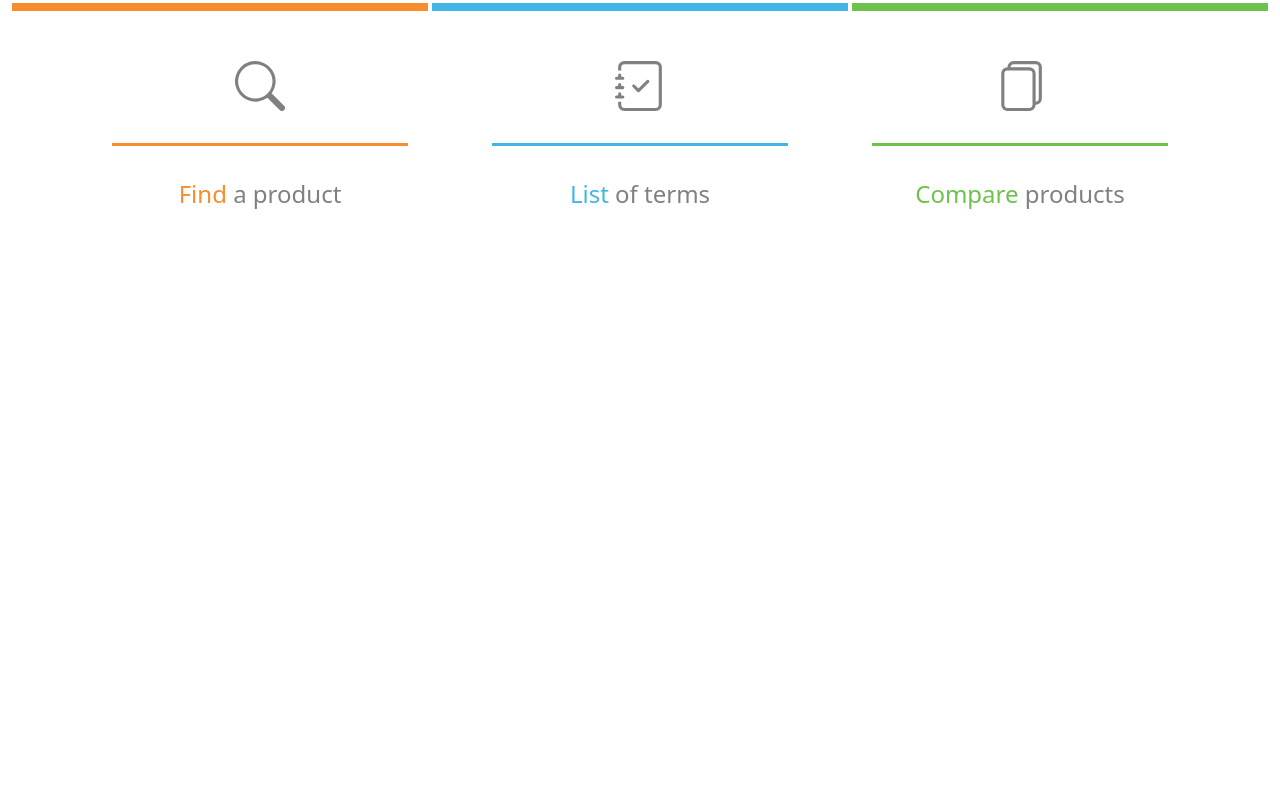
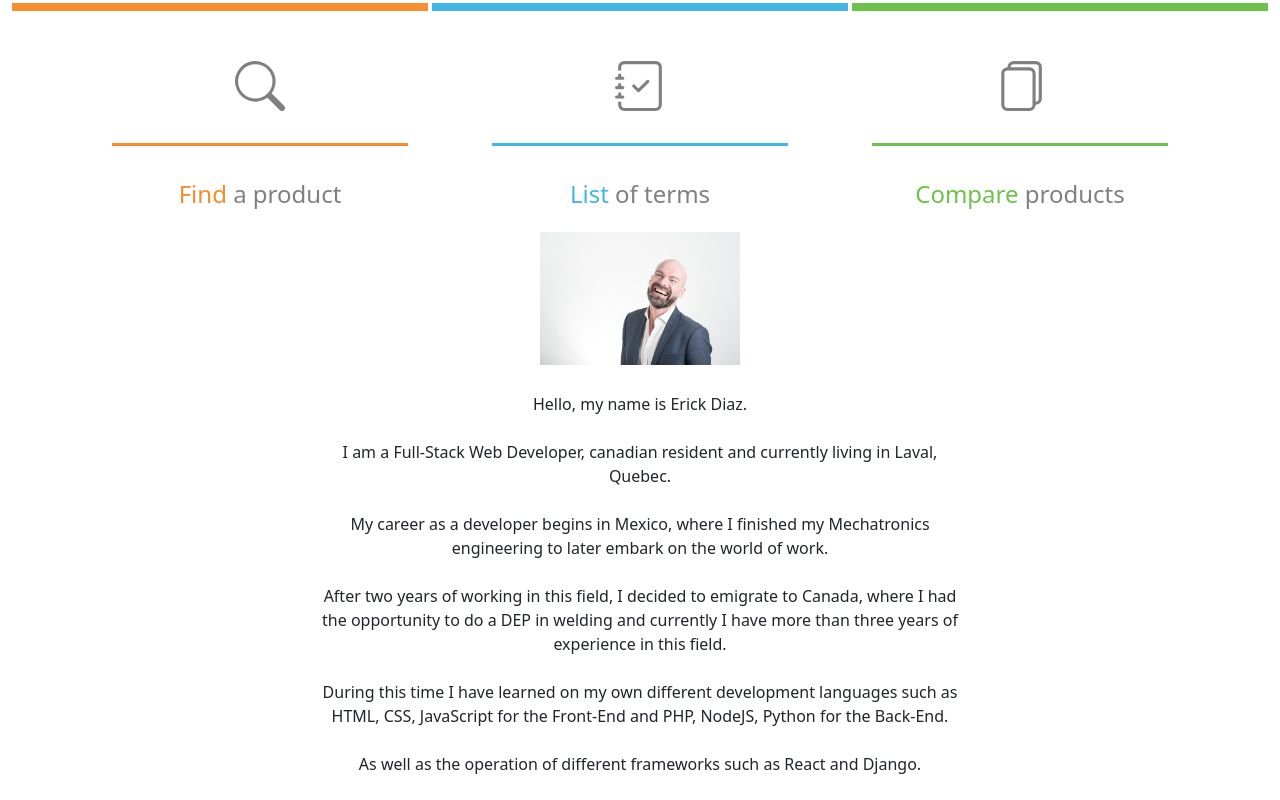
Before and after one commit to tlaloc-debug/microinfonetlify, a React (Create React App) app: page /about in a window 1280 px wide. Shown: the part 253-1053 px from the top of the page. Before the commit the page ends 800 px from the top, so only its background shows below. Built offline with nearby package versions, Linux system fonts and the light colour scheme.

Commit message:
add aboutjs

```diff
--- /dev/null
+++ b/src/about.css
@@ -0,0 +1,24 @@
+.myphoto {
+    background-image: url("./images/adult.jpg");
+    width: 200px;
+    height: 160px;
+    background-size: 100% auto;
+    background-repeat: no-repeat;
+}
+
+.main-container {
+    width: 50%;
+}
+
+.text {
+    width: 100%;
+    text-align: center;
+}
+
+@media only screen and (max-width: 991px) {
+
+    .main-container {
+        width: 90%;
+    }
+
+}
--- /dev/null
+++ b/src/about.js
@@ -0,0 +1,51 @@
+import React from "react";
+import 'bootstrap/dist/css/bootstrap.min.css';
+import "./about.css";
+
+function About(props){
+    return (
+        <div>
+            <div style={{display: "flex", justifyContent: "center"}}>
+                <div className={"main-container"}>
+                    <div style={{display: "flex", justifyContent: "center", width: "100%"}}>
+                        <div className={"myphoto"}></div>
+                    </div>
+                    <div className={"text"}>
+                        {props.sendlanguage === "en" ? "Hello, my name is Erick Diaz." : ""}
+                        {props.sendlanguage === "fr" ? "Bonjour, je m'appelle Erick Diaz." : ""}
+                        {props.sendlanguage === "sp" ? "Hola, mi nombre es Erick Diaz." : ""}
+
+                    </div><br />
+                    <div className={"text"}>
+                        {props.sendlanguage === "en" ? "I am a Full-Stack Web Developer, canadian resident and currently living in Laval, Quebec. " : ""}
+                        {props.sendlanguage === "fr" ? "Je suis un développeur Web Full-Stack, résident canadien et actuellement j'habite  à Laval, Québec. " : ""}
+                        {props.sendlanguage === "sp" ? "Soy un desarrollador Web Full-Stack, residente canadiense y actualmente resido en Laval, Quebec." : ""}
+                    </div><br />
+                    <div className={"text"}>
+                        {props.sendlanguage === "en" ? "My career as a developer begins in Mexico, where I finished my Mechatronics engineering to later embark on the world of work. " : ""}
+                        {props.sendlanguage === "fr" ? "Ma carrière de développeur commence au Mexique, où j'ai terminé mon baccalaureat en genie mecanique pour me lancer plus tard dans le monde du travail. " : ""}
+                        {props.sendlanguage === "sp" ? "Mi trayectoria como desarrollador comienza en Mexico, en donde terminé mi ingenieria Mecatronica para despues embarcarme en el mundo laboral." : ""}
+                    </div><br />
+                    <div className={"text"}>
+                        {props.sendlanguage === "en" ? "After two years of working in this field, I decided to emigrate to Canada, where I had the opportunity to do a DEP in welding and currently I have more than three years of experience in this field. " : ""}
+                        {props.sendlanguage === "fr" ? "Après deux ans de travail dans ce domaine, j'ai décidé d'émigrer au Canada, où j'ai eu l'opportunité de faire un DEP en soudure et actuellement j'ai plus de trois ans d'expérience dans ce domaine. " : ""}
+                        {props.sendlanguage === "sp" ? "Despues de dos anos de trabajar en este dominio, decidí emigrara a Canada, en donde tuve la oportubidad de hacer un DEP en soldadura y actualmente cuento con mas de tres anos de experiencia en este campo." : ""}
+                    </div><br />
+                    <div className={"text"}>
+                        {props.sendlanguage === "en" ? "During this time I have learned on my own different development languages such as HTML, CSS, JavaScript for the Front-End and PHP, NodeJS, Python for the Back-End. " : ""}
+                        {props.sendlanguage === "fr" ? "Pendant ce temps j'ai appris par moi-même différents langages de développement tels que HTML, CSS, JavaScript pour le Front-End et PHP, NodeJS, Python pour le Back-End. " : ""}
+                        {props.sendlanguage === "sp" ? "Durante este tiempo he aprendido por mi cuenta distintos lenguajes de desarrollo como HTML, CSS, JavaScript para el Front-End y PHP, NodeJS, Python para el Back-End." : ""}
+
+                    </div><br />
+                    <div className={"text"}>
+                        {props.sendlanguage === "en" ? "As well as the operation of different frameworks such as React and Django. " : ""}
+                        {props.sendlanguage === "fr" ? "Ainsi que le fonctionnement de différents frameworks tels que React et Django. " : ""}
+                        {props.sendlanguage === "sp" ? "Asi como el funcionamiento de distintos frameworks como React y Django." : ""}
+                    </div><br />
+                </div>
+            </div>
+        </div>
+    )
+}
+
+export default About;
--- a/src/index.js
+++ b/src/index.js
@@ -11,12 +11,8 @@ import Find from "./search.js";
 import Glosary from "./mydefinitios.js";
 import Tools from "./mytoolslist.js";
 import Contact from "./mycontact.js";
+import About from "./about.js";
 import "./index.css";
-
-
-
-
-
 
 
 
@@ -115,6 +111,7 @@ function App() {
             <Route path="/show_description"> <Glosary sendlanguage={language}/></Route >
             <Route path="/tools"> <Tools sendlanguage={language}/></Route >
             <Route path="/contact"> <Contact sendlanguage={language}/></Route >
+            <Route path="/about"> <About sendlanguage={language}/></Route >
         </Switch>
 
 
```
